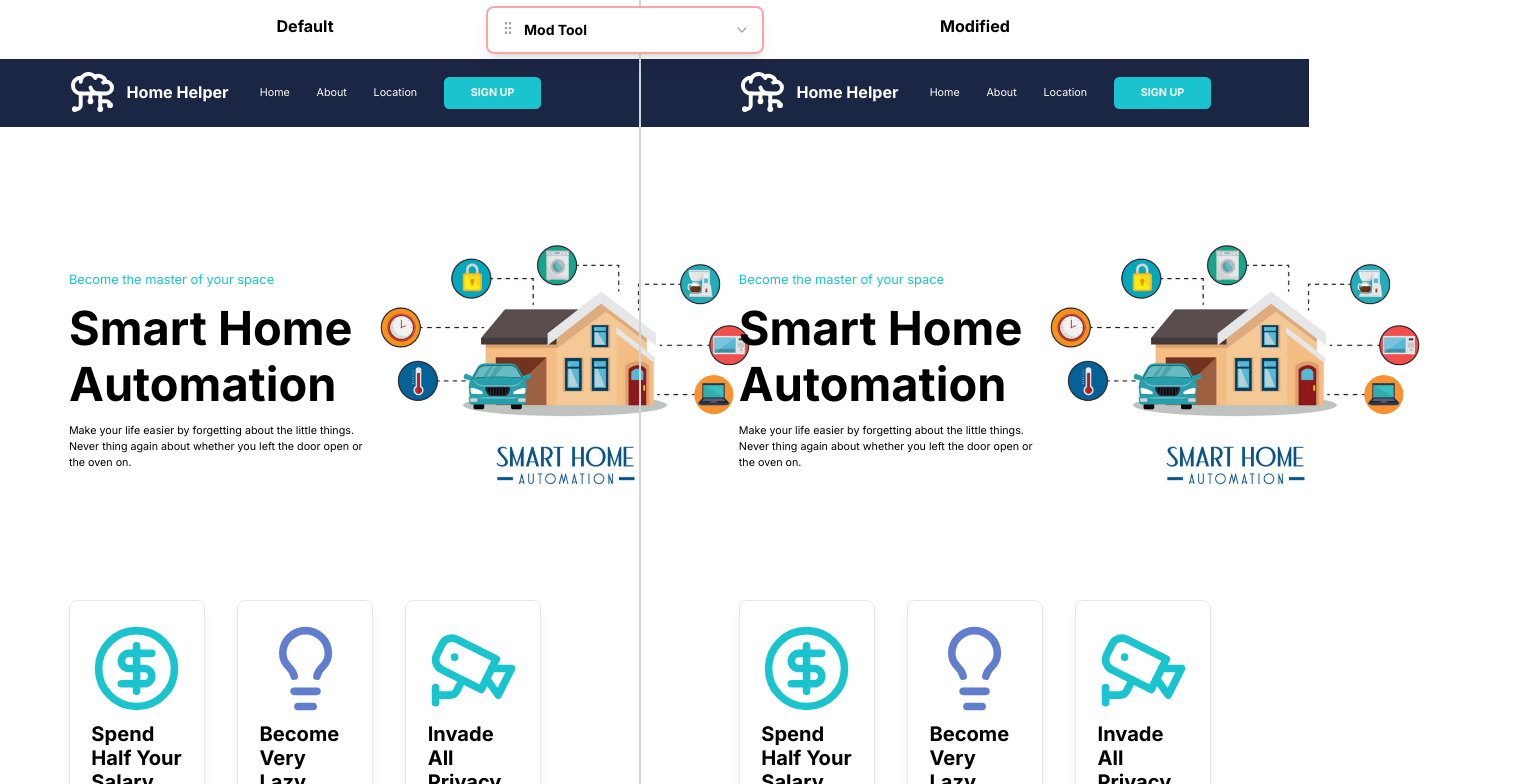
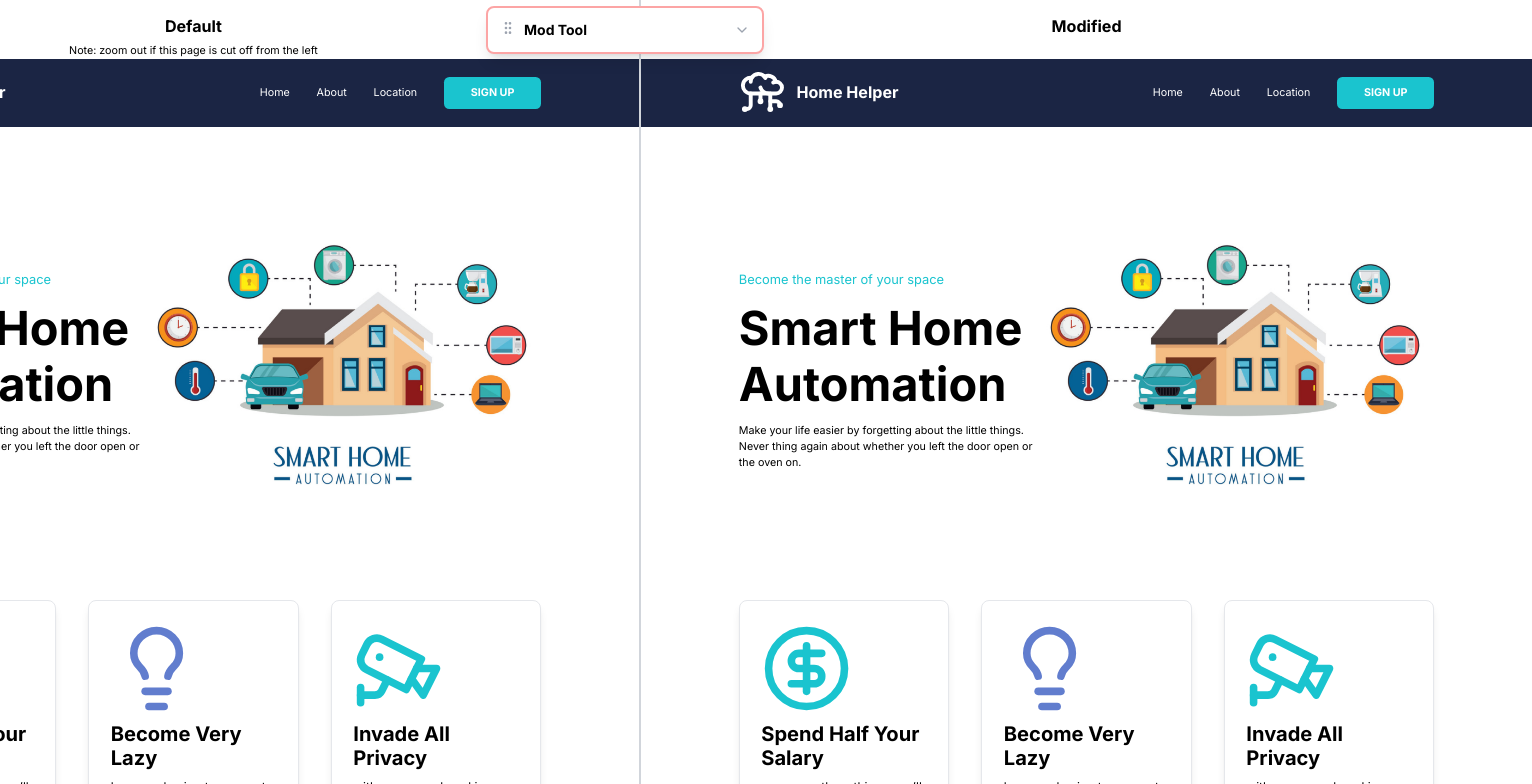
Before and after one commit to aziznal/design-principles-comparison, a Next.js app: page / in a window 1280 px wide. Shown: the top 784 px of the page, 1532 px wide, since content can reach past the window. Built offline with nearby package versions, Linux system fonts and the light colour scheme.

Commit message:
improve page size handling on bigger and smaller screens

```diff
--- a/app/page.tsx
+++ b/app/page.tsx
@@ -8,8 +8,12 @@ export default function Home() {
       className="flex justify-center items-start w-full h-full "
       style={{ zoom: "67%" }}
     >
-      <div className="flex-1 flex flex-col h-full pt-6">
-        <h1 className="text-2xl font-bold text-center pb-8">Default</h1>
+      <div className="flex-1 flex flex-col h-full pt-6 w-full items-end">
+        <h1 className="text-2xl font-bold text-center pb-8 w-full">Default</h1>
+
+        <p className="-mt-6 w-full text-center">
+          Note: zoom out if this page is cut off from the left
+        </p>
 
         {/* This provider overrides the one surrounding the entire app */}
         <PropProvider props={getDefaultProps()}>
--- a/components/ExamplePage.tsx
+++ b/components/ExamplePage.tsx
@@ -13,7 +13,7 @@ export default function ExamplePage() {
 
   return (
     <div
-      className="flex flex-col"
+      className="flex flex-col w-[1330px]"
       style={{
         gap: `${props.sectionGapPx}px`,
         color: props.textColor,
```
